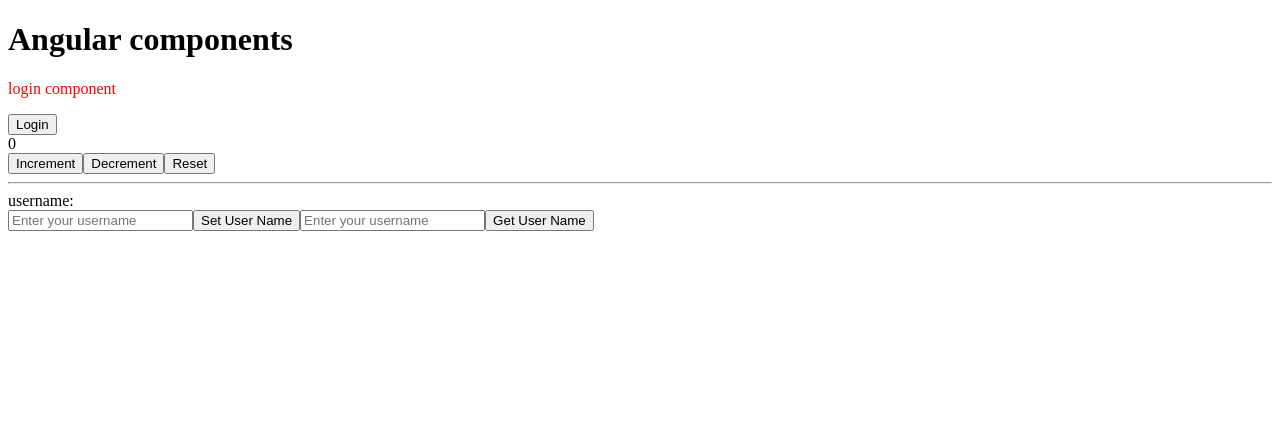
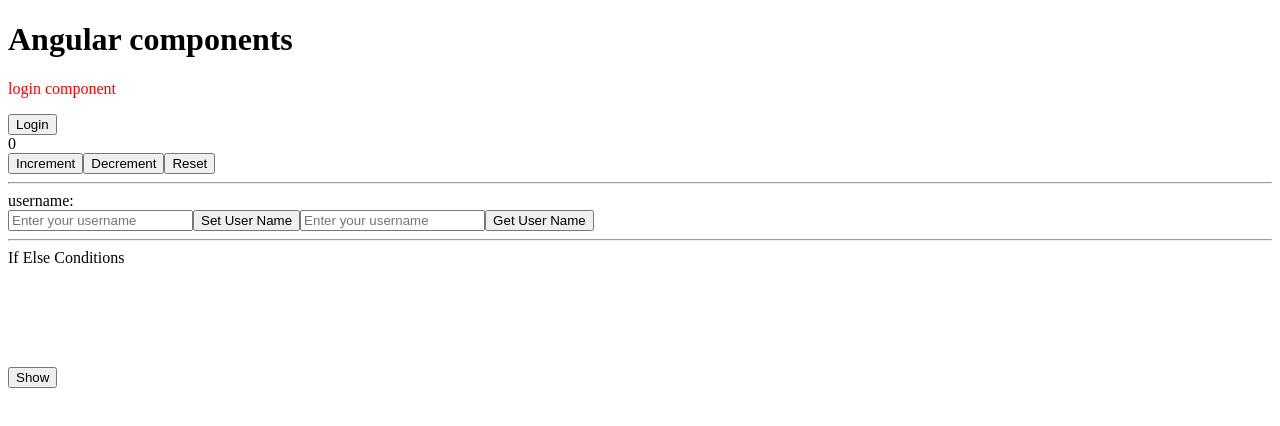
Before and after one commit to HuiyuLiz/angular-learning-notes, an Angular app: page / in a window 1280 px wide. Shown: the top 426 px of the page. Built offline with nearby package versions, Linux system fonts and the light colour scheme.

Commit message:
feat: Add conditional visibility toggle with corresponding button and styles

```diff
--- a/src/app/app.html
+++ b/src/app/app.html
@@ -12,3 +12,12 @@
 <button (click)="setDefaultUsername()">Set User Name</button>
 <input #usernameInput type="text" placeholder="Enter your username">
 <button (click)="handleUsernameByTemplateRef(usernameInput.value)">Get User Name</button>
+
+<hr/>
+<div>If Else Conditions</div>
+@if(isVisible) {
+  <div style="color: green; width: 100px; height: 100px; background-color: green;">Visible</div>
+} @else {
+  <div style="width: 100px; height: 100px; visibility: hidden;">Not Visible</div>
+}
+<button (click)="handleToggleVisibility()">{{isVisible ? 'Hide' : 'Show'}}</button>
--- a/src/app/app.ts
+++ b/src/app/app.ts
@@ -12,6 +12,7 @@
   version=21
   count=0
   username=""
+  isVisible=false
 
   handleIncrement() {
     this.count++;
@@ -36,4 +37,8 @@
   handleUsernameByTemplateRef(username: string) {
     console.log('username',username);
   }
+
+  handleToggleVisibility() {
+    this.isVisible=!this.isVisible;
+  }
 }
```
